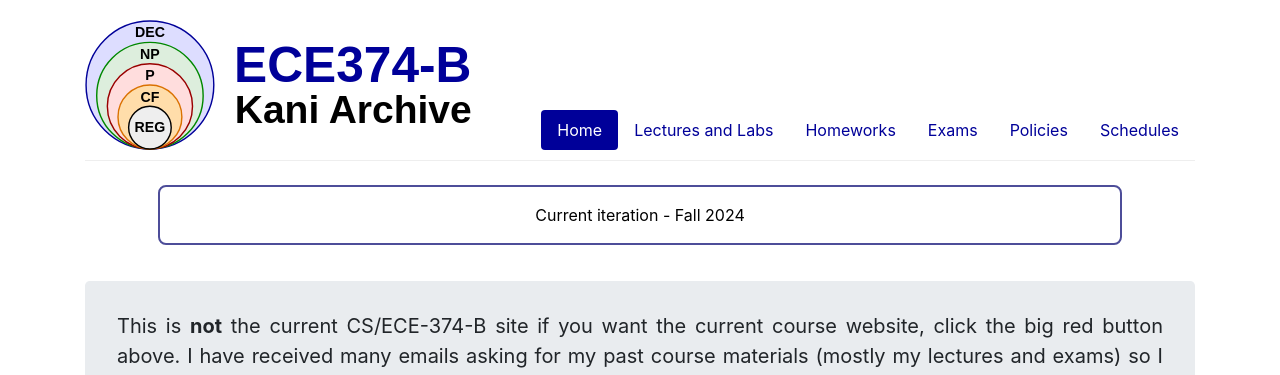
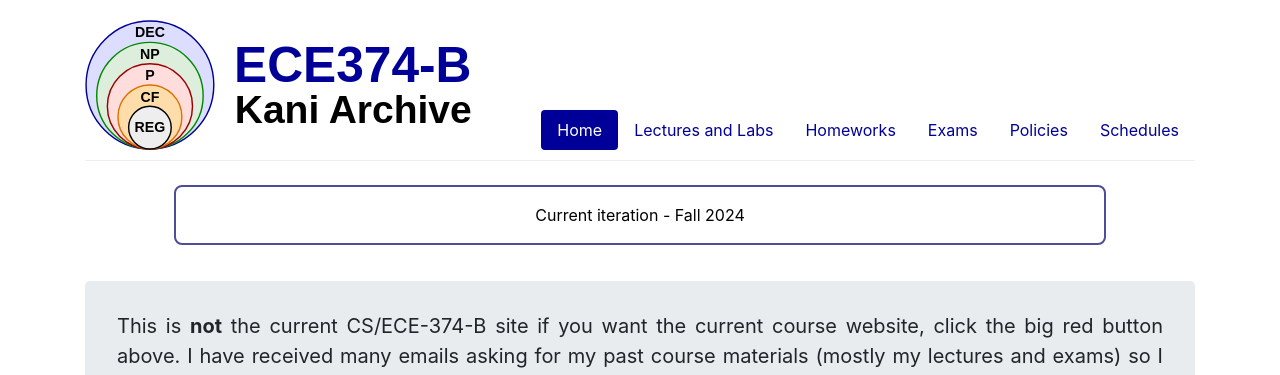
Before and after one commit to UIUC-ECE374B/su25, a Jekyll site: the page built from index.html, in a window 1280 px wide. Shown: the top 375 px of the page. Built offline with Jekyll 4.4.1, drawn with Linux system fonts in a browser that asks for light colours.

Commit message:
Slight fix to button 2

```diff
--- a/css/group.scss
+++ b/css/group.scss
@@ -265,7 +265,7 @@ svg {
     font-size: 16px;
     margin: 4px 2px;
     transition-duration: 0.4s;
-    min-width: 964px;
+    min-width: 932px;
     cursor: pointer;
   }
 
```
